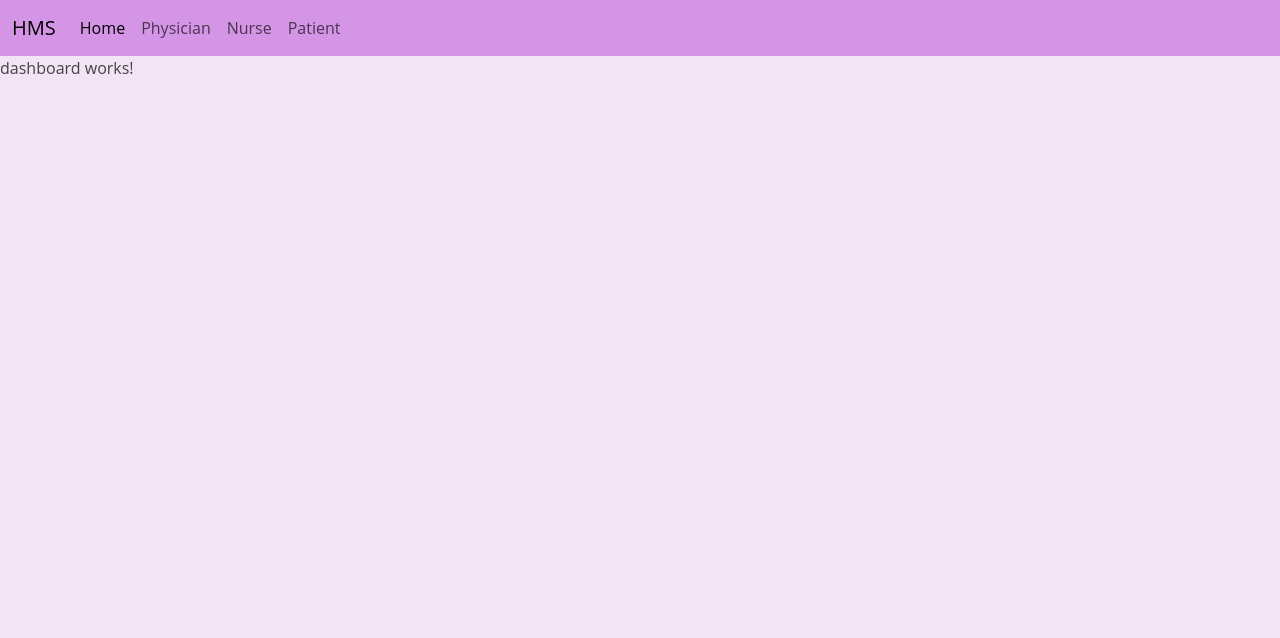
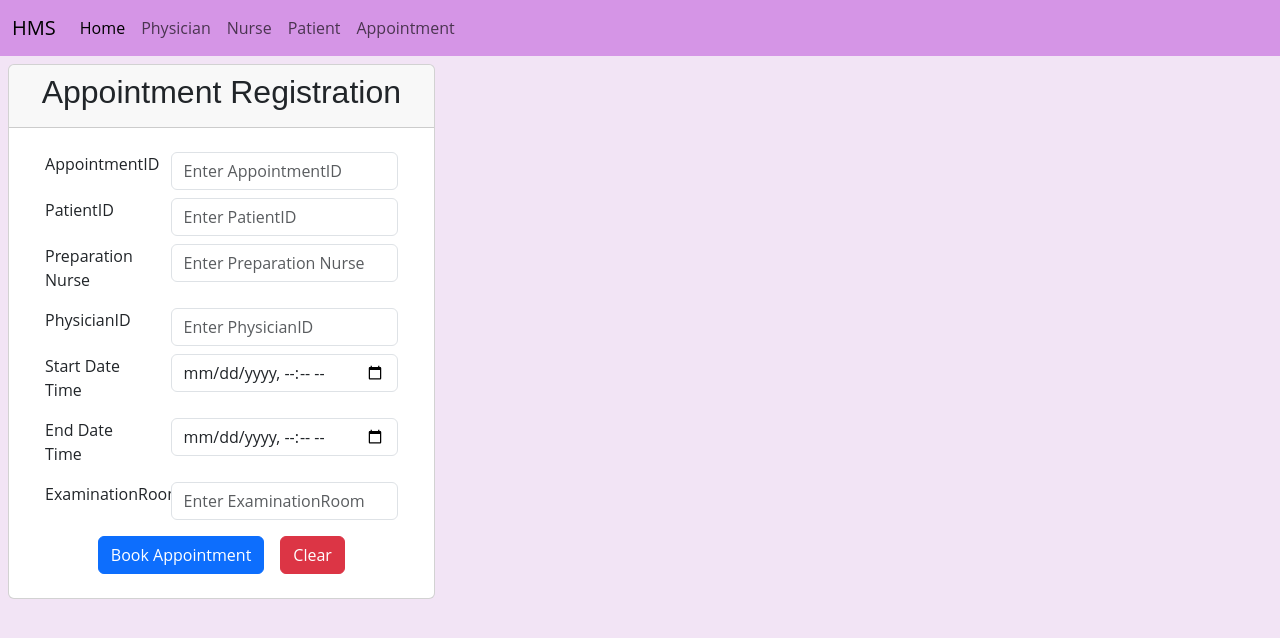
Before and after one commit to sanjaykamble1107/Hospital_Management_System, an Angular app: page /Appointment in a window 1280 px wide. Before the commit this address led to /Home. Shown: the top 638 px of the page. Built offline with nearby package versions, Linux system fonts and the light colour scheme.

Commit message:
added appointment component  service with  routing on nav bar

```diff
--- a/src/app/app-routing.module.ts
+++ b/src/app/app-routing.module.ts
@@ -4,12 +4,14 @@ import { DashboardComponent } from './dashboard/dashboard.component';
 import { NurseComponent } from './nurse/nurse.component';
 import { PatientComponent } from './patient/patient.component';
 import { PhysicianComponent } from './physician/physician.component';
+import { AppointmentComponent } from './appointment/appointment.component';
 
 const routes: Routes = [{ path: "", redirectTo: "Home", pathMatch: "full" },
 { path: "Home", component: DashboardComponent },
 { path: "Physician", component: PhysicianComponent },
 { path: "Patient", component: PatientComponent },
-{path:"Nurse",component:NurseComponent},
+{ path: "Nurse", component: NurseComponent },
+{ path: "Appointment", component: AppointmentComponent },
 { path: "**", redirectTo: "Home" }];
 
 @NgModule({
--- a/src/app/app.component.html
+++ b/src/app/app.component.html
@@ -1,2 +1,3 @@
 <app-sidebar></app-sidebar>
 <router-outlet></router-outlet>
+<!-- <app-appointment></app-appointment> -->
--- a/src/app/app.module.ts
+++ b/src/app/app.module.ts
@@ -9,6 +9,7 @@ import { PatientComponent } from './patient/patient.component';
 import { SidebarComponent } from './sidebar/sidebar.component';
 import { DashboardComponent } from './dashboard/dashboard.component';
 import { NurseComponent } from './nurse/nurse.component';
+import { AppointmentComponent } from './appointment/appointment.component';
 @NgModule({
   declarations: [
     AppComponent,
@@ -16,7 +17,8 @@ import { NurseComponent } from './nurse/nurse.component';
     PhysicianComponent,
     SidebarComponent,
     DashboardComponent,
-    NurseComponent
+    NurseComponent,
+    AppointmentComponent
   ],
   imports: [
     BrowserModule,
--- /dev/null
+++ b/src/app/appointment/appointment.component.html
@@ -0,0 +1,63 @@
+<form [formGroup]=" appointmentForm " #appointmentFormData="ngForm">
+    <div class="card col-md-4 m-2">
+        <div class="card-header text-center">
+            <h2>Appointment Registration</h2>
+        </div>
+        <div class="card-body">
+            <div class="row m-2">
+                <div class="col-md-4"> <label class="form-label">AppointmentID</label></div>
+                <div class="col-md-8"> <input type="text" class="form-control" placeholder="Enter AppointmentID"
+                        formControlName="appointmentId"></div>
+            </div>
+            <div class="row m-2">
+                <div class="col-md-4"> <label class="form-label">PatientID</label></div>
+                <div class="col-md-8"> <input type="text" class="form-control" placeholder="Enter PatientID"
+                        formControlName="patient"></div>
+            </div>
+            <div class="row m-2">
+                <div class="col-md-4"> <label class="form-label">Preparation Nurse</label>
+                </div>
+                <div class="col-md-8"> <input type="text" class="form-control" placeholder="Enter Preparation Nurse"
+                        formControlName="prepNurse">
+                </div>
+            </div>
+            <div class="row m-2">
+                <div class="col-md-4"> <label class="form-label">PhysicianID</label>
+                </div>
+                <div class="col-md-8"> <input type="text" class="form-control" placeholder="Enter PhysicianID"
+                        formControlName="physician">
+                </div>
+            </div>
+            <div class="row m-2">
+                <div class="col-md-4"> <label class="form-label">Start Date Time</label>
+                </div>
+                <div class="col-md-8"> <input type="datetime-local" class="form-control" placeholder="Enter Start Date Time"
+                        formControlName="startDateTime"></div>
+            </div>
+            <div class="row m-2">
+                <div class="col-md-4"> <label class="form-label">End Date Time</label>
+                </div>
+                <div class="col-md-8"> <input type="datetime-local" class="form-control" placeholder="Enter End Date Time "
+                        formControlName="endDateTime"></div>
+            </div>
+
+            <div class="row m-2">
+                <div class="col-md-4"> <label class="form-label">ExaminationRoom</label>
+                </div>
+                <div class="col-md-8"> <input type="text" class="form-control" placeholder="Enter ExaminationRoom"
+                        formControlName="examinationRoom"></div>
+            </div>
+
+            <div class="d-flex align-items-center justify-content-center">
+                <div class="row m-2 "> <button (click)="addAppointment(appointmentFormData.value)"
+                        class="btn btn-primary">Book Appointment</button>
+                </div>
+                <div class="row m-2 "> <button type="reset" (click)="appointmentFormData.reset()"
+                        class="btn btn-danger">
+                        Clear </button></div>
+            </div>
+
+        </div>
+    </div>
+
+</form>
--- /dev/null
+++ b/src/app/appointment/appointment.component.ts
@@ -0,0 +1,29 @@
+import { Component } from '@angular/core';
+import { FormGroup, FormControl } from '@angular/forms';
+import { AppointmentServiceService } from '../service/Appointment/appointment-service.service';
+
+@Component({
+  selector: 'app-appointment',
+  templateUrl: './appointment.component.html',
+  styleUrls: ['./appointment.component.css']
+})
+export class AppointmentComponent {
+
+  appointmentForm = new FormGroup({
+    appointmentId: new FormControl(''),
+    patient: new FormControl(''),
+    prepNurse: new FormControl(''),
+    physician: new FormControl(''),
+    startDateTime: new FormControl(''),
+    endDateTime: new FormControl(''),
+    examinationRoom: new FormControl('')
+
+  })
+
+  constructor(public appointmentservice: AppointmentServiceService) { }
+
+  addAppointment = (data: any) => {
+    this.appointmentservice.save(data.value).subscribe((response: any) => console.log(response));
+  }
+
+}
--- /dev/null
+++ b/src/app/service/Appointment/appointment-service.service.ts
@@ -0,0 +1,16 @@
+import { HttpClient } from '@angular/common/http';
+import { Injectable } from '@angular/core';
+
+@Injectable({
+  providedIn: 'root'
+})
+export class AppointmentServiceService {
+
+  private rootUrl: string = "http://localhost:9090/api/appointment"
+
+  constructor(private http: HttpClient) { }
+
+  public save = (data: any) => {
+    return this.http.post(`${this.rootUrl}`, data)
+  }
+}
--- a/src/app/sidebar/sidebar.component.html
+++ b/src/app/sidebar/sidebar.component.html
@@ -18,6 +18,9 @@
           <li class="nav-item">
             <a class="nav-link" href="Patient">Patient</a>
           </li>
+          <li class="nav-item">
+            <a class="nav-link" href="Appointment">Appointment</a>
+          </li>
         </ul>
       </div>
     </div>
```
Also changed, not shown: src/app/appointment/appointment.component.css (added), 2 other files (tests, documents, lock files or other folders).
